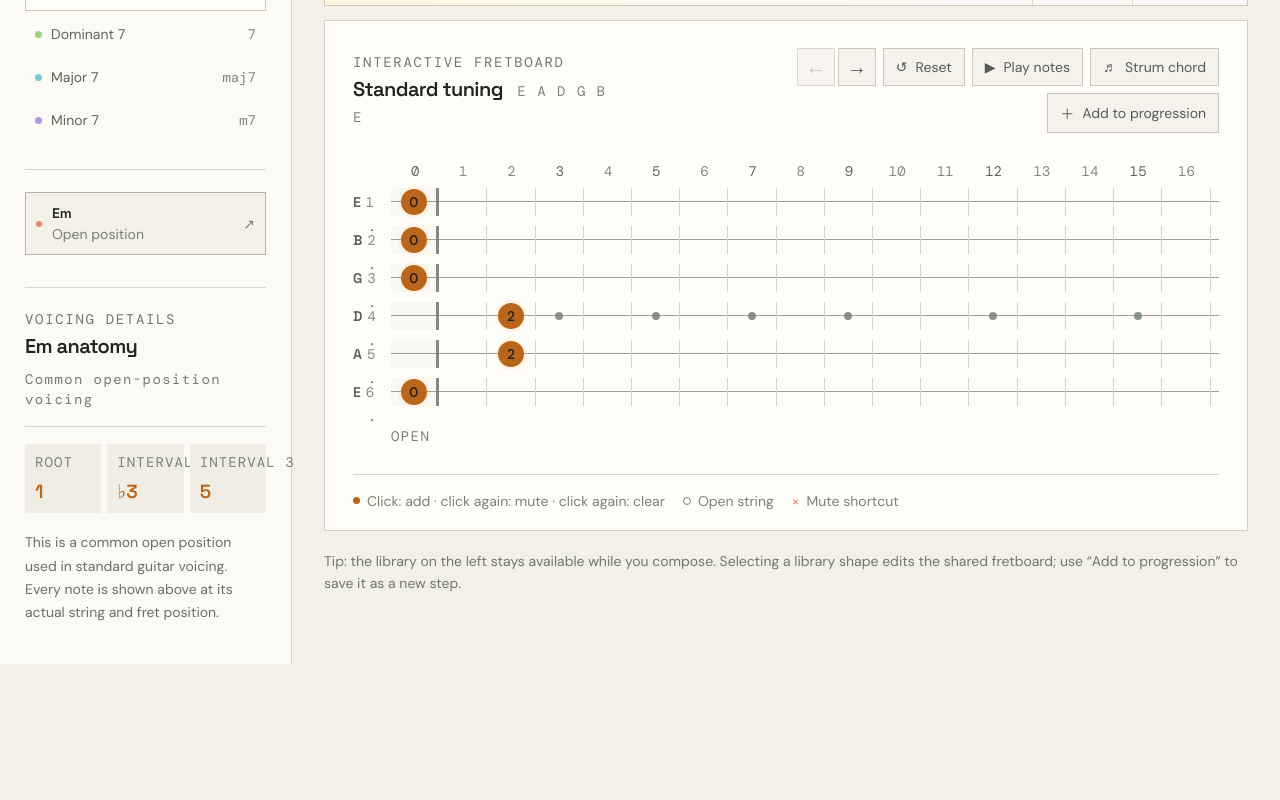
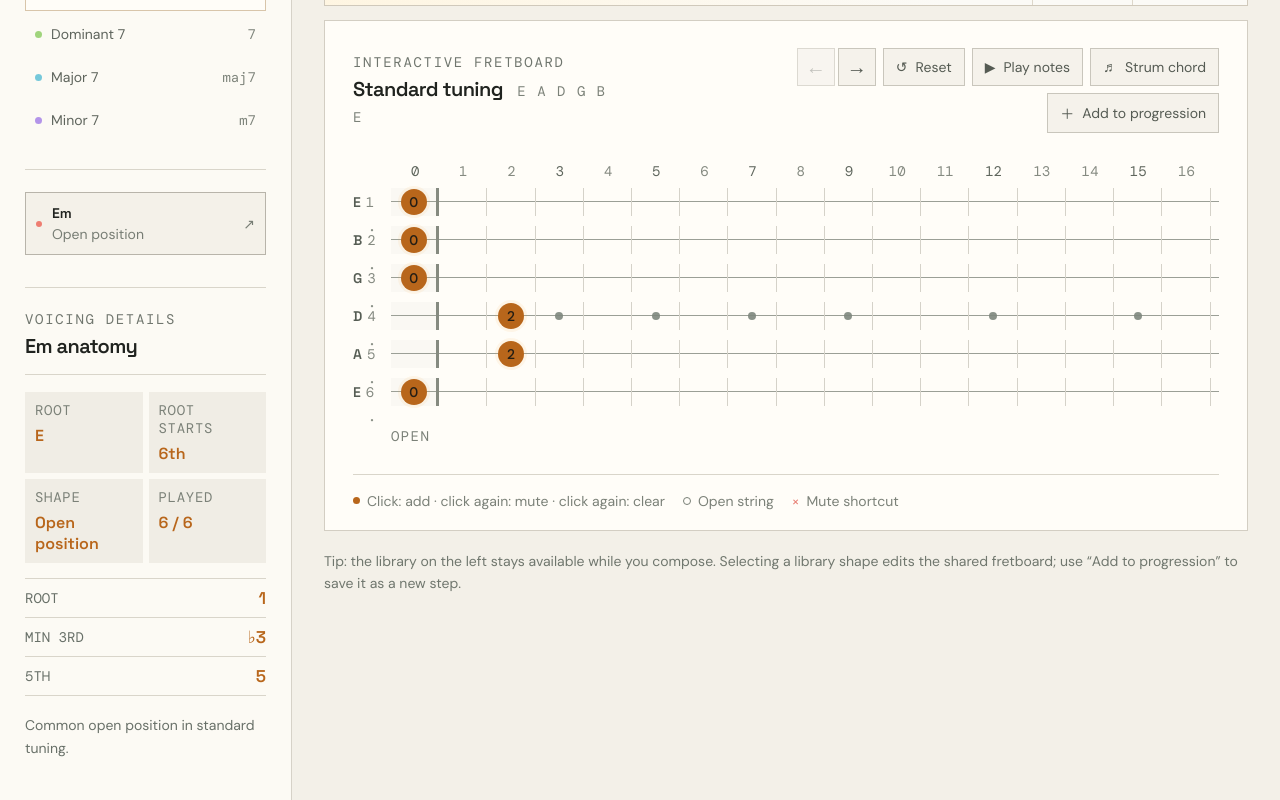
Before and after one commit to mstandev/guitar-chord-lab, a React (Vite) app: page / in a window 1280 px wide. Shown: the part 688-1488 px from the top of the page. Before the commit the page ends 1352 px from the top, so only its background shows below. Built offline with nearby package versions, Linux system fonts and the light colour scheme.

Commit message:
Refine voicing details card

```diff
--- a/src/main.jsx
+++ b/src/main.jsx
@@ -172,10 +172,24 @@ function Header({ page, onNavigate, themeMode, onThemeChange }) {
   </header>;
 }
 
+function intervalName(interval) {
+  if (interval === 0) return "ROOT";
+  if (interval === 3) return "MIN 3RD";
+  if (interval === 4) return "MAJ 3RD";
+  if (interval === 7) return "5TH";
+  if (interval === 10) return "♭7TH";
+  if (interval === 11) return "MAJ 7TH";
+  return `INTERVAL ${interval}`;
+}
+
 function VoicingDetails({ selected, frets }) {
   const detected = useMemo(() => detectChord(frets), [frets]);
   const isEdited = selected.frets.some((fret, index) => fret !== frets[index]);
-  return <section className="voicing-details"><div className="details-heading"><div><p className="kicker">VOICING DETAILS</p><h2>{isEdited ? detected.label : `${selected.root}${selected.suffix}`} anatomy</h2></div><span className="source-tag">{selected.source}</span></div><div className="interval-grid">{selected.intervals.map((interval, index) => <div key={interval} className="interval"><span>{index === 0 ? "ROOT" : `INTERVAL ${index + 1}`}</span><strong>{interval === 0 ? "1" : interval === 3 ? "♭3" : interval === 4 ? "3" : interval === 7 ? "5" : interval === 10 ? "♭7" : interval === 11 ? "7" : interval}</strong></div>)}</div><p className="details-copy">This is a common {selected.shapeName.toLowerCase()} used in standard guitar voicing. Every note is shown above at its actual string and fret position.</p></section>;
+  const rootLabel = isEdited ? (detected.label === "Custom voicing" ? "—" : detected.label.split("/")[0].replace(/(maj7|m7|7|m)$/, "")) : selected.root;
+  const shapeLabel = isEdited ? "Edited shape" : selected.shapeName;
+  const startLabel = selected.startingStringLabel ?? "Custom";
+  const playedStrings = frets.filter((fret) => fret !== null && fret !== "muted").length;
+  return <section className="voicing-details"><div className="details-heading"><div><p className="kicker">VOICING DETAILS</p><h2>{isEdited ? detected.label : `${selected.root}${selected.suffix}`} anatomy</h2></div></div><div className="details-summary"><div><span>ROOT</span><strong>{rootLabel}</strong></div><div><span>ROOT STARTS</span><strong>{startLabel}</strong></div><div><span>SHAPE</span><strong>{shapeLabel}</strong></div><div><span>PLAYED</span><strong>{playedStrings} / 6</strong></div></div><div className="details-intervals">{selected.intervals.map((interval) => <div className="details-interval-row" key={interval}><span>{intervalName(interval)}</span><strong>{interval === 0 ? "1" : interval === 3 ? "♭3" : interval === 4 ? "3" : interval === 7 ? "5" : interval === 10 ? "♭7" : interval === 11 ? "7" : interval}</strong></div>)}</div><p className="details-copy">{isEdited ? "Live analysis of the notes currently placed on the fretboard." : `Common ${selected.shapeName.toLowerCase()} in standard tuning.`}</p></section>;
 }
 
 function Library({ selectedId, selected, frets, onSelect }) {
--- a/src/styles.css
+++ b/src/styles.css
@@ -215,3 +215,18 @@ button:focus-visible { outline: 2px solid var(--orange); outline-offset: 3px; }
 :root[data-theme="light"] .details-copy { color: #687068; }
 
 @media (max-width: 700px) { .topbar { padding-inline: 10px; }.brand { gap: 0; }.brand > span:last-child { display: none; }.header-tools { gap: 6px; }.theme-control select { width: 88px; min-width: 88px; padding-inline: 4px; }.header-status { display: none; } }
+
+/* Compact voicing reference for the narrow library column. */
+.library-panel .details-heading { display: flex; padding-bottom: 15px; }
+.library-panel .details-summary { display: grid; grid-template-columns: repeat(2, minmax(0, 1fr)); gap: 6px; margin-top: 17px; }
+.library-panel .details-summary > div { min-width: 0; padding: 9px 10px; background: #242624; }
+.library-panel .details-summary span { display: block; color: #6b6d67; font: 14px var(--mono); letter-spacing: .05em; }
+.library-panel .details-summary strong { display: block; margin-top: 6px; overflow-wrap: anywhere; color: var(--orange); font: 600 16px var(--display); }
+.library-panel .details-intervals { margin-top: 15px; border-top: 1px solid #303230; }
+.library-panel .details-interval-row { display: flex; align-items: center; justify-content: space-between; gap: 8px; padding: 8px 0; border-bottom: 1px solid #303230; }
+.library-panel .details-interval-row span { color: #8a8d86; font: 14px var(--mono); }
+.library-panel .details-interval-row strong { flex-shrink: 0; color: var(--orange); font: 600 17px var(--display); }
+:root[data-theme="light"] .library-panel .details-summary > div { background: #f0ede5; }
+:root[data-theme="light"] .library-panel .details-summary span { color: #7b8178; }
+:root[data-theme="light"] .library-panel .details-intervals, :root[data-theme="light"] .library-panel .details-interval-row { border-color: #d9d5ca; }
+:root[data-theme="light"] .library-panel .details-interval-row span { color: #687068; }
```
